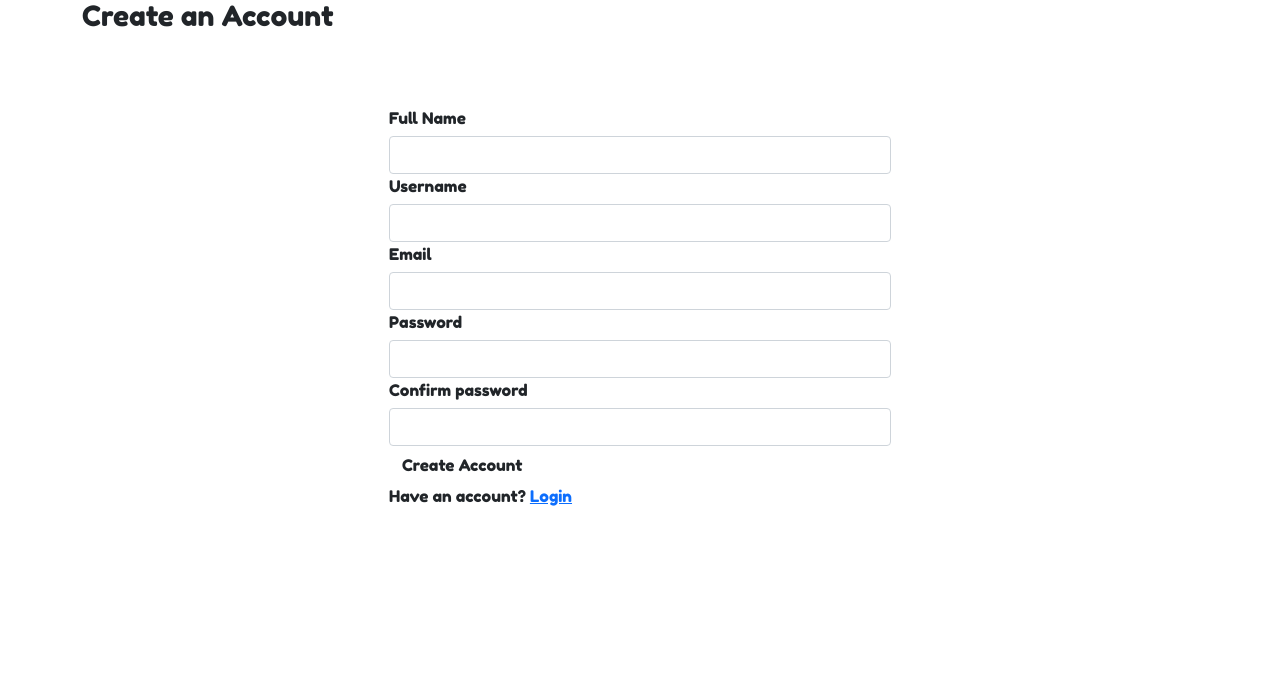
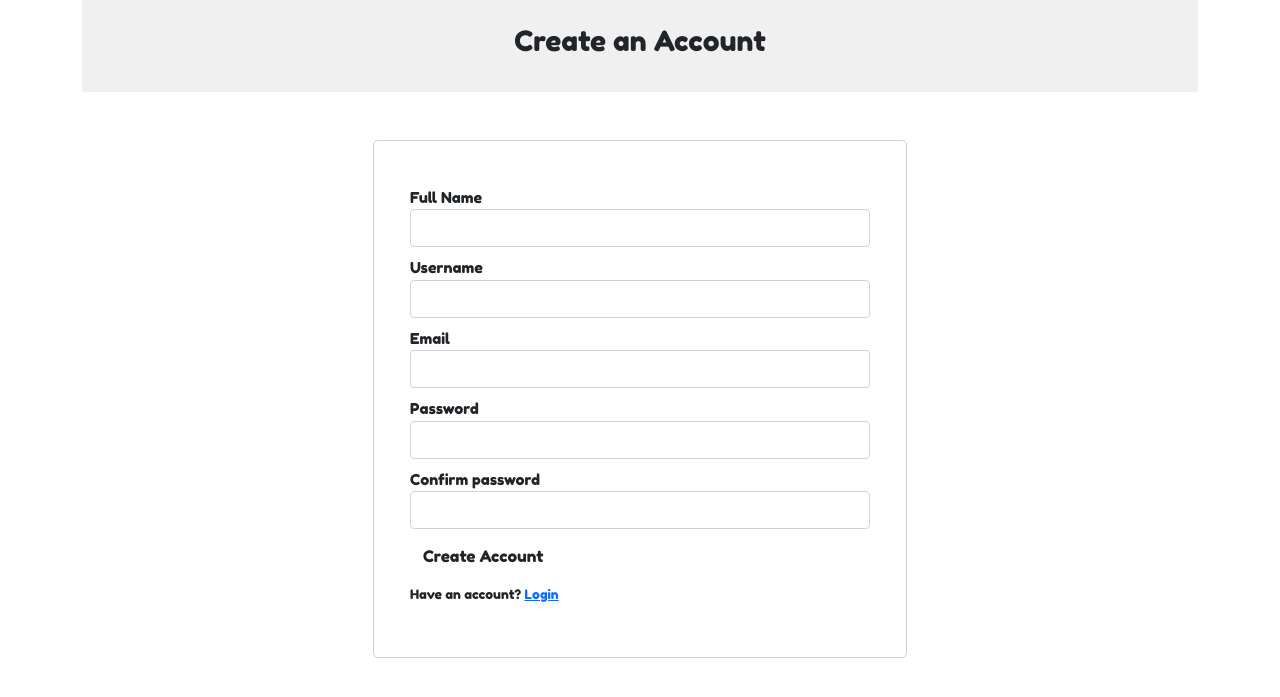
Before and after one commit to oyesa/BlogIp, a Flask app: page /register in a window 1280 px wide. Shown: the part 56-753 px from the top of the page. Run offline with Flask 2, Linux system fonts and the light colour scheme; some libraries are stand-ins or nearby versions.

Commit message:
update styling changes

```diff
--- a/app/static/css/index.css
+++ b/app/static/css/index.css
@@ -55,12 +55,12 @@
   text-transform: uppercase;
   font-size: 16px;
 }
-.nav-link:hover{
+/* .nav-link:hover{
   color: var(--main-color);
-}
-.navbar-brand:hover {
+} */
+/* .navbar-brand:hover {
   color: rgb(255, 255, 255);
-}
+} */
 .navbar-expand-lg {
   background: #80f;
 }
@@ -83,44 +83,32 @@
   margin-right: 5px;
 }
 
-.body{
-  .text-underline {
+.text-underline {
     text-decoration: underline;
   }
 
   .btn-default {
-    margin-top: 10px;
+    margin-top: 8px;
   }
 
-  a,
+  /* a,
   a:hover,
   a:focus {
     text-decoration: none;
     color: black;
-  }
+  } */
 
   .fa {
-    color: #c5015f;
+    color: #80f;
     font-size: 15px;
   }
 
-  .fade-item {
+  /* .fade-item {
     font-weight: 400;
     color: rgb(63, 63, 63);
     text-transform: uppercase;
-  }
+  } */
 
-  .btn,
-  .btn:hover {
-    background-color: var(--main-color);
-    color: #fff;
-  }
-
-  .btn-outline-dark,
-  .btn-outline-dark:hover {
-    background-color: transparent;
-    color: black;
-  }
 
   .b-r {
     text-transform: uppercase;
@@ -131,7 +119,6 @@
     background-color: #dbdbdb;
   }
 
-}
 
 /* homepage */
 .homepage {
@@ -181,3 +168,137 @@
   height: 200px;
   width: 100%;
 }
+
+
+/* login page */
+.container-header {
+  text-align: center;
+  padding: 25px;
+  background-color: #f0f0f0;
+}
+
+.login-card {
+  border: 1px solid #d3ced2;
+  padding: 20px;
+  margin: 2em 0;
+  text-align: left;
+  border-radius: 5px;
+}
+
+.login-container {
+  background-color: white;
+}
+
+.login-container label {
+  display: block;
+  font-size: 15px;
+  font-weight: 400;
+}
+
+.login-container .checkbox {
+  margin-top: 10px;
+}
+
+.login-container p {
+  margin-top: 10px;
+  font-size: 13px;
+}
+
+.login-container .form-group {
+  margin-top: 10px;
+}
+
+.form-group .help-block {
+  color: red;
+}
+
+.text-dark {
+  color: #80f;
+}
+
+/* profile page */
+.profile .card-img-top {
+  border-radius: 50%;
+  display: block;
+  float: none;
+  height: 180px;
+  line-height: 32px;
+  margin: 0 auto;
+  width: 180px;
+  margin-top: 6px;
+}
+
+.posts .img-fluid {
+  height: 50px;
+  width: 50px;
+  border-radius: 50%;
+}
+
+/* single post */
+.single-top-header {
+  background-position: center;
+  background-repeat: no-repeat;
+  background-size: cover;
+  color: white;
+}
+
+.single-content {
+  padding: 2rem;
+  margin-top: 100px;
+  margin-bottom: 40px;
+}
+.single-top-header .header {
+  background-color: rgba(0, 0, 0, 0.8);
+}
+
+.author-img {
+  height: 40px;
+  width: 40px;
+  border-radius: 50%;
+}
+
+.blog-container {
+  font-weight: 300;
+  line-height: 30px;
+  font-size: 18px;
+  color: #757575;
+}
+
+/* side post */
+.side-post-image {
+  height: 70px;
+  width: 100px;
+  border-radius: 5px;
+}
+
+.tops span {
+  font-size: 13px;
+}
+
+
+/* comments */
+.comments-container {
+  background-color: #fafbfb;
+  padding: 20px;
+}
+
+.comment-author-img {
+  width: 80px;
+  height: 80px;
+  padding: 10px;
+  border-radius: 50%;
+}
+
+.comment-p {
+  font-size: 0.82031rem;
+  font-weight: 300;
+}
+.comment-author {
+  font-weight: 500;
+  text-transform: capitalize;
+}
+
+.comment-author span {
+  font-size: 14px;
+  font-weight: 300;
+}
```
Also changed, not shown: manage.py (+8 -8 lines).
